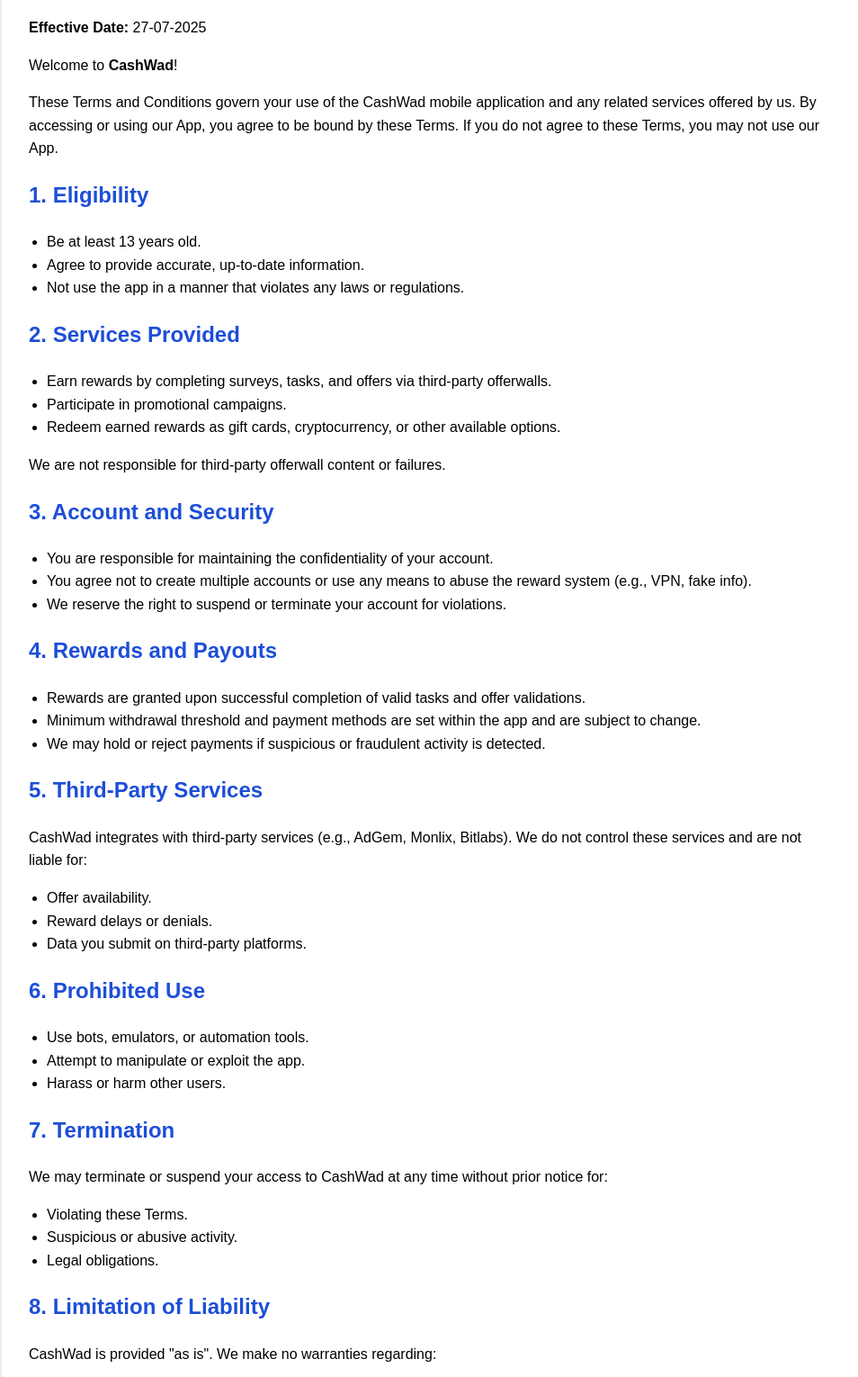
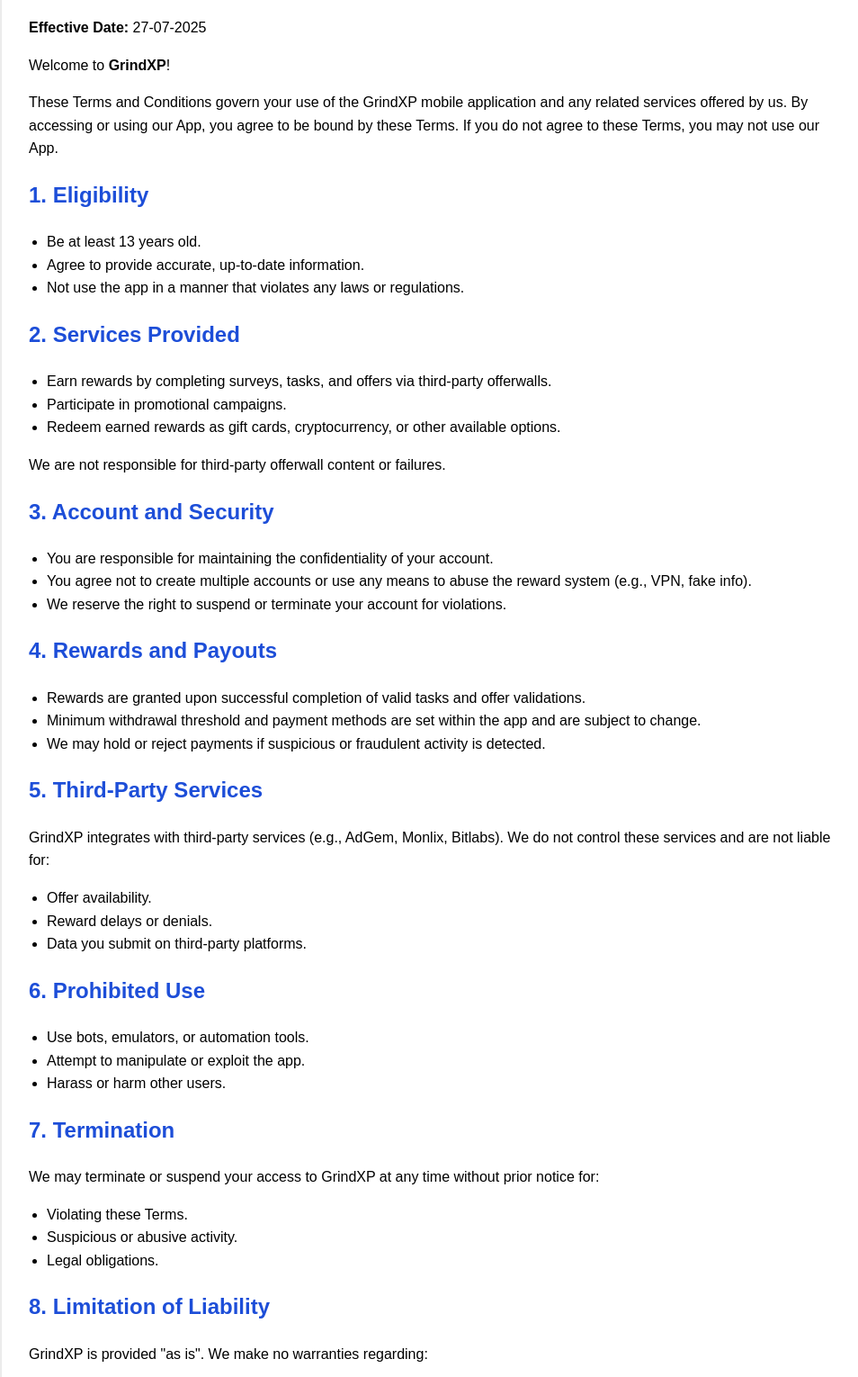
Before and after one commit to Vishesh2445/cashwad-terms-conditions, a plain HTML site: page index.html in a window 1280 px wide. Shown: the part 126-1656 px from the top of the page at 90% size, without its empty margins (158-1112 px from the left). Drawn offline with Linux system fonts and the light colour scheme.

Commit message:
Update index.html

```diff
--- a/index.html
+++ b/index.html
@@ -3,7 +3,7 @@
 <head>
   <meta charset="UTF-8">
   <meta name="viewport" content="width=device-width, initial-scale=1">
-  <title>CashWad - Terms and Conditions</title>
+  <title>GrindXP - Terms and Conditions</title>
   <style>
     body {
       font-family: Arial, sans-serif;
@@ -37,9 +37,9 @@
     <h1>Terms and Conditions</h1>
     <p><strong>Effective Date:</strong> 27-07-2025</p>
 
-    <p>Welcome to <strong>CashWad</strong>!</p>
+    <p>Welcome to <strong>GrindXP</strong>!</p>
 
-    <p>These Terms and Conditions govern your use of the CashWad mobile application and any related services offered by us. By accessing or using our App, you agree to be bound by these Terms. If you do not agree to these Terms, you may not use our App.</p>
+    <p>These Terms and Conditions govern your use of the GrindXP mobile application and any related services offered by us. By accessing or using our App, you agree to be bound by these Terms. If you do not agree to these Terms, you may not use our App.</p>
 
     <h2>1. Eligibility</h2>
     <ul>
@@ -71,7 +71,7 @@
     </ul>
 
     <h2>5. Third-Party Services</h2>
-    <p>CashWad integrates with third-party services (e.g., AdGem, Monlix, Bitlabs). We do not control these services and are not liable for:</p>
+    <p>GrindXP integrates with third-party services (e.g., AdGem, Monlix, Bitlabs). We do not control these services and are not liable for:</p>
     <ul>
       <li>Offer availability.</li>
       <li>Reward delays or denials.</li>
@@ -86,7 +86,7 @@
     </ul>
 
     <h2>7. Termination</h2>
-    <p>We may terminate or suspend your access to CashWad at any time without prior notice for:</p>
+    <p>We may terminate or suspend your access to GrindXP at any time without prior notice for:</p>
     <ul>
       <li>Violating these Terms.</li>
       <li>Suspicious or abusive activity.</li>
@@ -94,7 +94,7 @@
     </ul>
 
     <h2>8. Limitation of Liability</h2>
-    <p>CashWad is provided "as is". We make no warranties regarding:</p>
+    <p>GrindXP is provided "as is". We make no warranties regarding:</p>
     <ul>
       <li>Availability, reliability, or accuracy.</li>
       <li>Earnings or reward values.</li>
```
